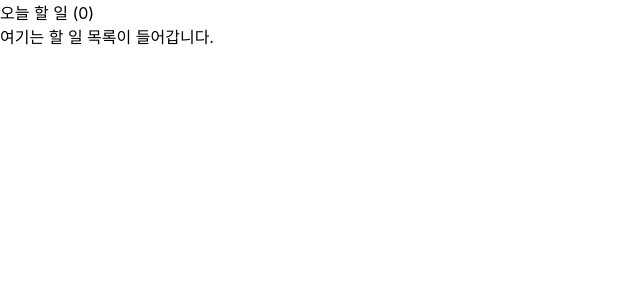
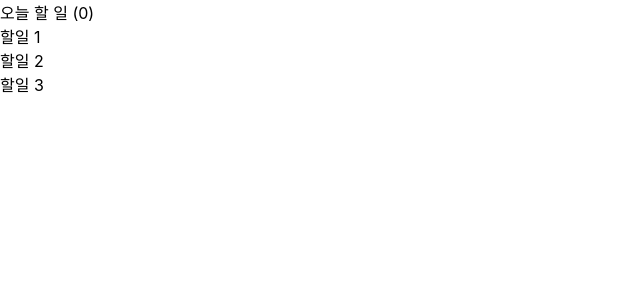
Before and after one commit to seulee0862/react-todo, a React (Create React App) app: page / in a window 1280 px wide. Shown: the top 300 px of the page, without its empty margins (0-640 px from the left). Built offline with nearby package versions, Linux system fonts and the light colour scheme.

Commit message:
Todo Template, TodoList, TodoList component 생성해서 할일목록구현

```diff
--- a/src/App.js
+++ b/src/App.js
@@ -1,9 +1,31 @@
-import React from "react";
+import React, {useState}from "react";
 import './App.css';
 import Template from './components/Template';
+import TodoList from './components/TodoList';
 
 const App = () => {
-  return <Template>안녕하세요</Template>;
-}
+  const [todos, setTodos] = useState([
+    {
+      id: 1,
+      text: "할일 1",
+      checked: true
+    },
+    {
+      id: 2,
+      text: "할일 2",
+      checked: false
+    },
+    {
+      id: 3,
+      text: "할일 3",
+      checked: true
+    }
+  ]);
+  return (
+    <Template>
+        <TodoList todos={todos}/>
+    </Template>
+  );
+};
 
 export default App;
--- a/src/components/Template.js
+++ b/src/components/Template.js
@@ -1,10 +1,10 @@
 import React from 'react';
 
-const Template = () => {
+const Template = ({children}) => {
     return (
         <div>
             <div>오늘 할 일 (0)</div>
-            <div>여기는 할 일 목록이 들어갑니다.</div>
+            <div>{children}</div>
         </div>
     );
 };
--- a/src/components/TodoItem.js
+++ b/src/components/TodoItem.js
@@ -0,0 +1,8 @@
+import React from "react";
+
+const TodoItem = ({todo}) => {
+    const {text} = todo;
+    return <div>{text}</div>;
+}
+
+export default TodoItem;
--- a/src/components/TodoList.js
+++ b/src/components/TodoList.js
@@ -0,0 +1,14 @@
+import React from "react";
+import TodoItem from "./TodoItem";
+
+const TodoList = ({ todos }) => {
+    return (
+        <div>
+            {todos.map(todo => (
+                <TodoItem todo = {todo} key={todo.id}/>
+            ))}
+        </div>
+    )
+}
+
+export default TodoList;
```
Also changed, not shown: src/components/TodoInsert.js (added).
